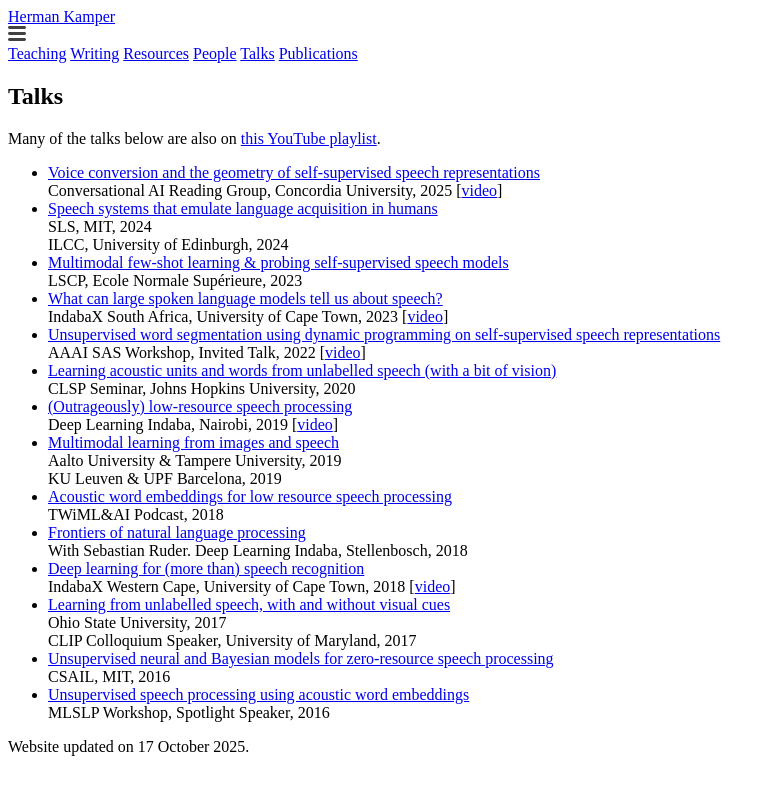
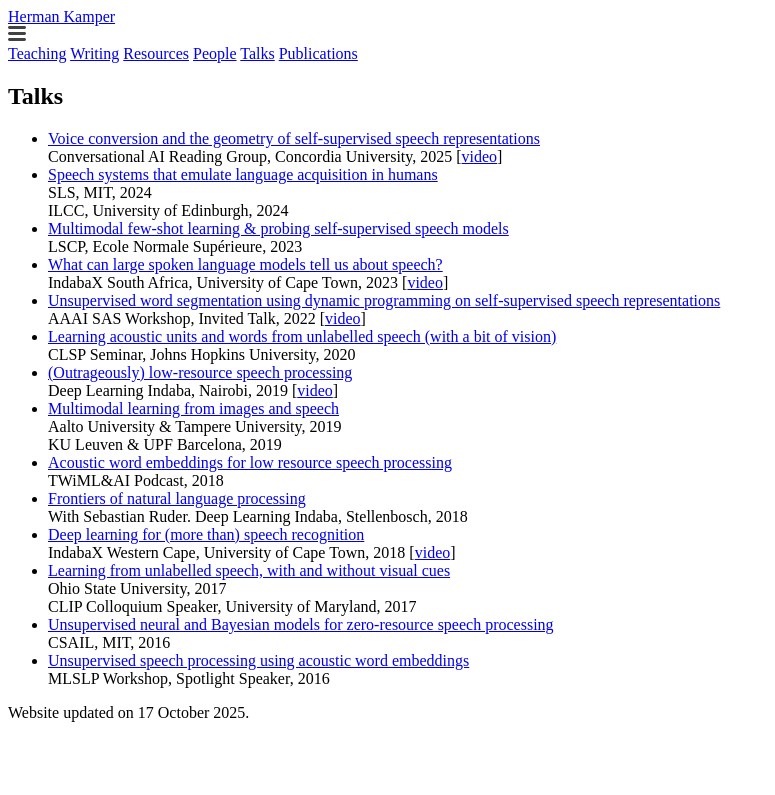
Before and after one commit to kamperh/kamperh.github.io, a Jekyll site: the page built from talks.md, in a window 1280 px wide. Shown: the top 795 px of the page, without its empty margins (0-775 px from the left). Built offline with Jekyll 4.4.1, drawn with Linux system fonts in a browser that asks for light colours; a style sheet for code colours, icons or effects is not loaded.

Commit message:
Update talks.md

```diff
--- a/talks.md
+++ b/talks.md
@@ -7,7 +7,7 @@
 
 # Talks
 
-Many of the talks below are also on [this YouTube playlist](https://www.youtube.com/playlist?list=PLmZlBIcArwhOcX0KF9aNc-BfZxd1xqF8H).
+<!-- Many of the talks below are also on [this YouTube playlist](https://www.youtube.com/playlist?list=PLmZlBIcArwhOcX0KF9aNc-BfZxd1xqF8H). -->
 
 - [Voice conversion and the geometry of self-supervised speech representations]({{site.url}}/slides/kamper_convairg2025_talk-compressed.pdf)
   Conversational AI Reading Group, Concordia University, 2025 [[video](https://youtu.be/L6SnWOui_7A)]
```
